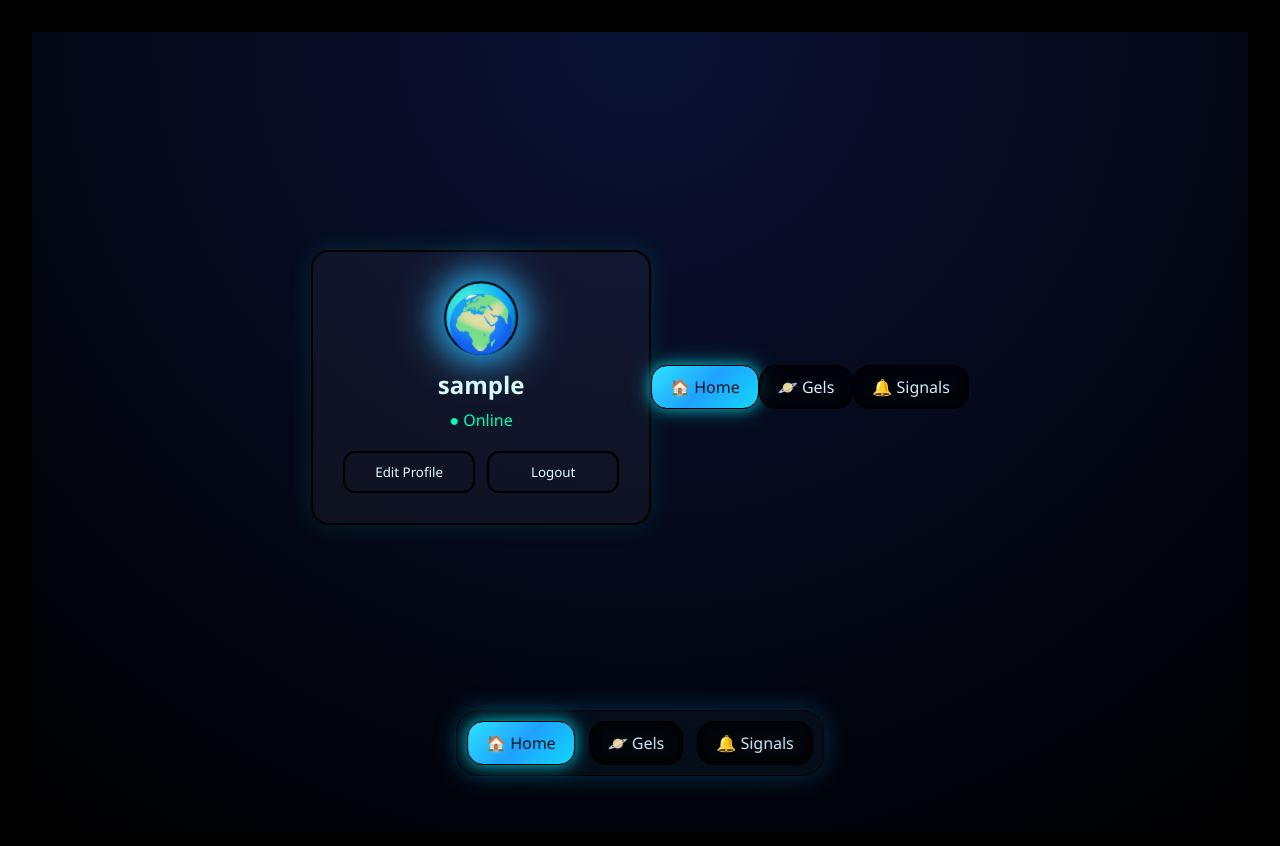
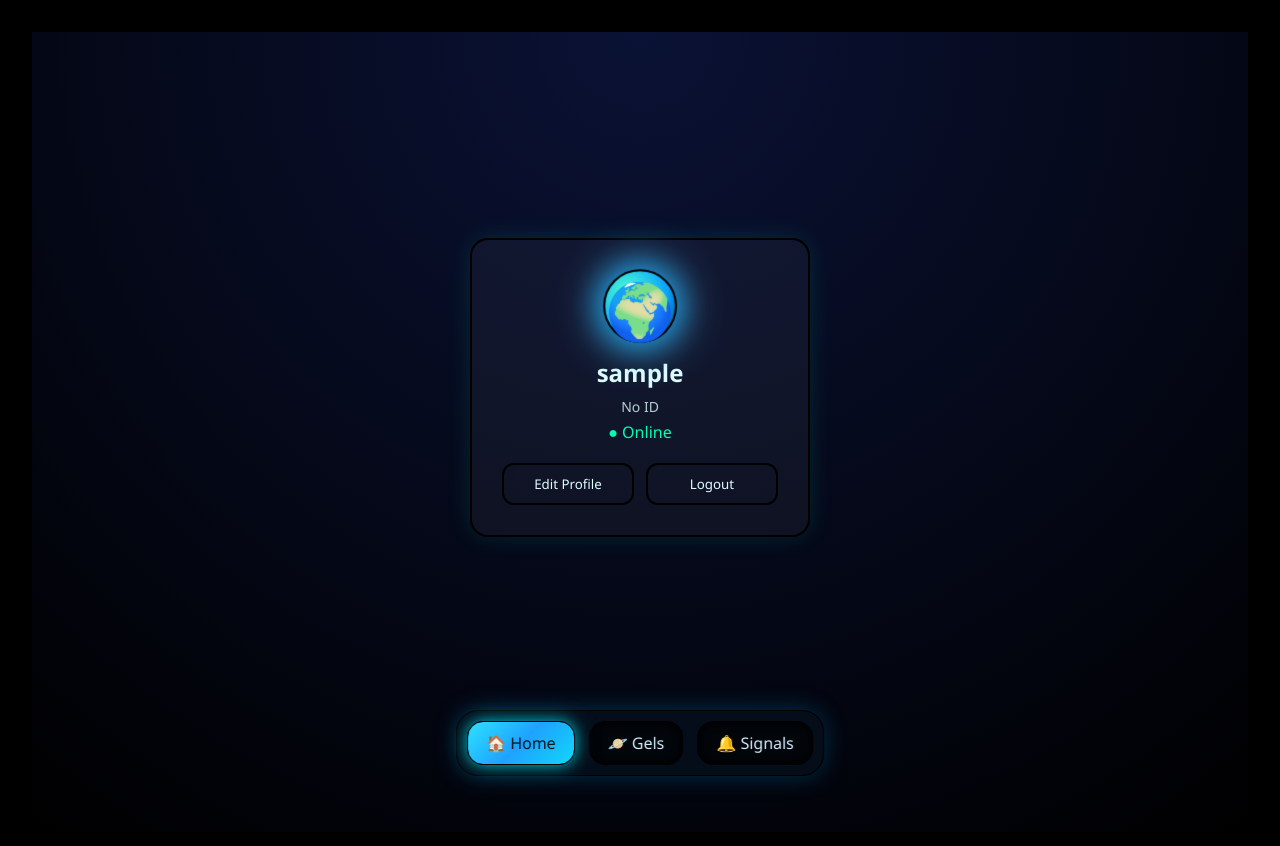
Before and after one commit to Rickyprasannaj/Galaxyverse, a React (Vite) app in the folder client/galaxy-ui/: page /home in a window 1280 px wide. Shown: the top 846 px of the page. Built offline with nearby package versions, Linux system fonts and the light colour scheme; sample sign-in values are in the browser's storage.

Commit message:
remove duplicate navbar properly

```diff
--- a/client/galaxy-ui/src/pages/Home.jsx
+++ b/client/galaxy-ui/src/pages/Home.jsx
@@ -1,10 +1,18 @@
 import { useEffect } from "react";
-import { useNavigate ,useLocation} from "react-router-dom";
+import { useNavigate } from "react-router-dom";
 import "./home.css";
+
 function Home() {
   const navigate = useNavigate();
-  const location = useLocation();
-  const user = JSON.parse(localStorage.getItem("user"));
+
+  const storedUser = localStorage.getItem("user");
+  let user = null;
+
+  try {
+    user = storedUser ? JSON.parse(storedUser) : null;
+  } catch {
+    user = null;
+  }
 
   useEffect(() => {
     const token = localStorage.getItem("token");
@@ -18,12 +26,13 @@ function Home() {
       <div className="profile-card">
         <div className="earth-icon">🌍</div>
 
-        <h2 className="username">{user?.username}</h2>
-        <p className="galaxy-id">{user?.galaxyId}</p>
+        <h2 className="username">{user?.username || "Unknown"}</h2>
+        <p className="galaxy-id">{user?.galaxyId || "No ID"}</p>
         <p className="status">● Online</p>
 
         <div className="profile-actions">
           <button className="btn">Edit Profile</button>
+
           <button
             className="btn"
             onClick={() => {
@@ -36,28 +45,6 @@ function Home() {
         </div>
       </div>
 
-      {/* Bottom Navigation */}
-      <div
-  className={`tab ${location.pathname === "/home" ? "active" : ""}`}
-  onClick={() => navigate("/home")}
->
-  🏠 Home
-</div>
-
-<div
-  className={`tab ${location.pathname === "/gels" ? "active" : ""}`}
-  onClick={() => navigate("/gels")}
->
-  🪐 Gels
-</div>
-
-<div
-  className={`tab ${location.pathname === "/signals" ? "active" : ""}`}
-  onClick={() => navigate("/signals")}
->
-  🔔 Signals
-</div>
-
     </div>
   );
 }
```
